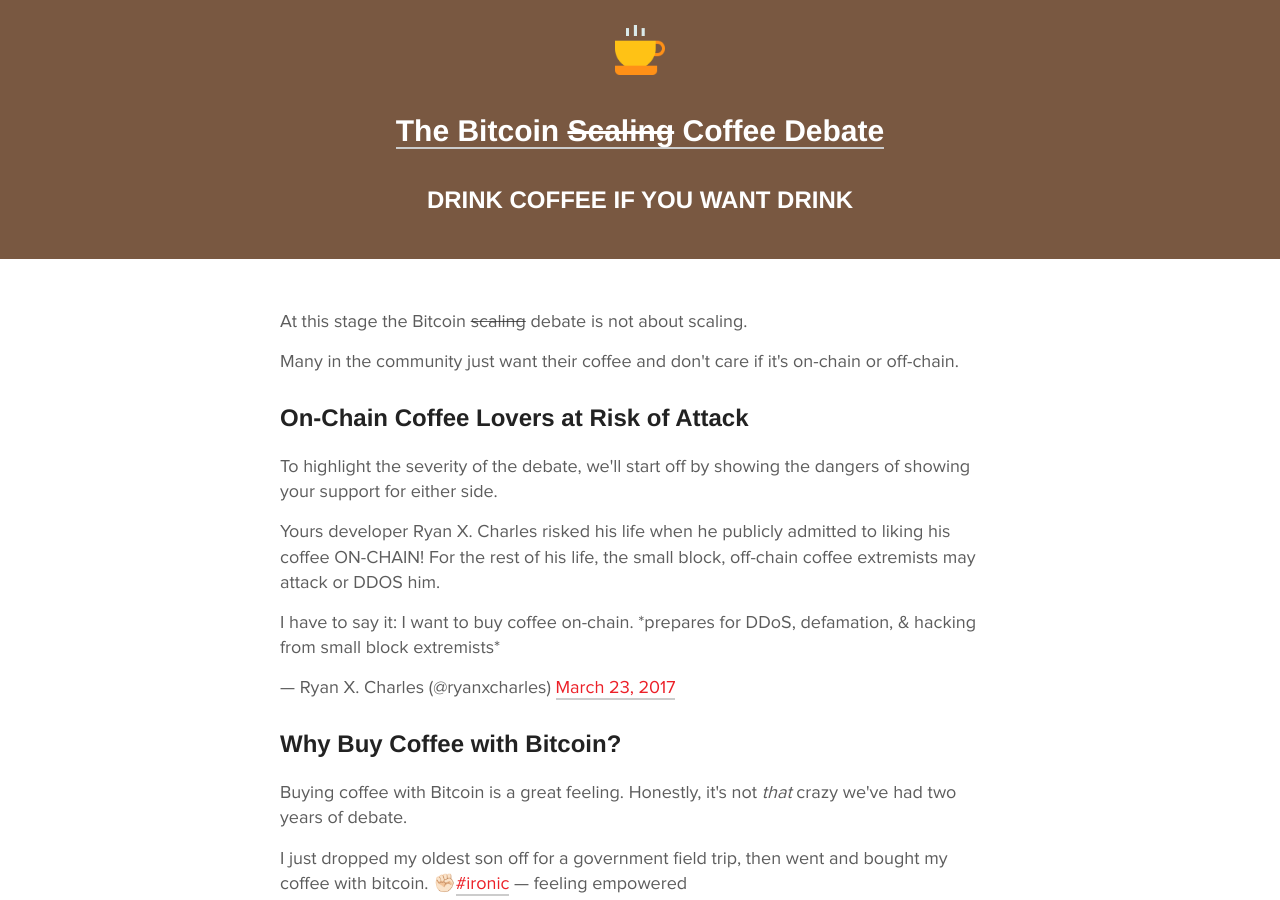
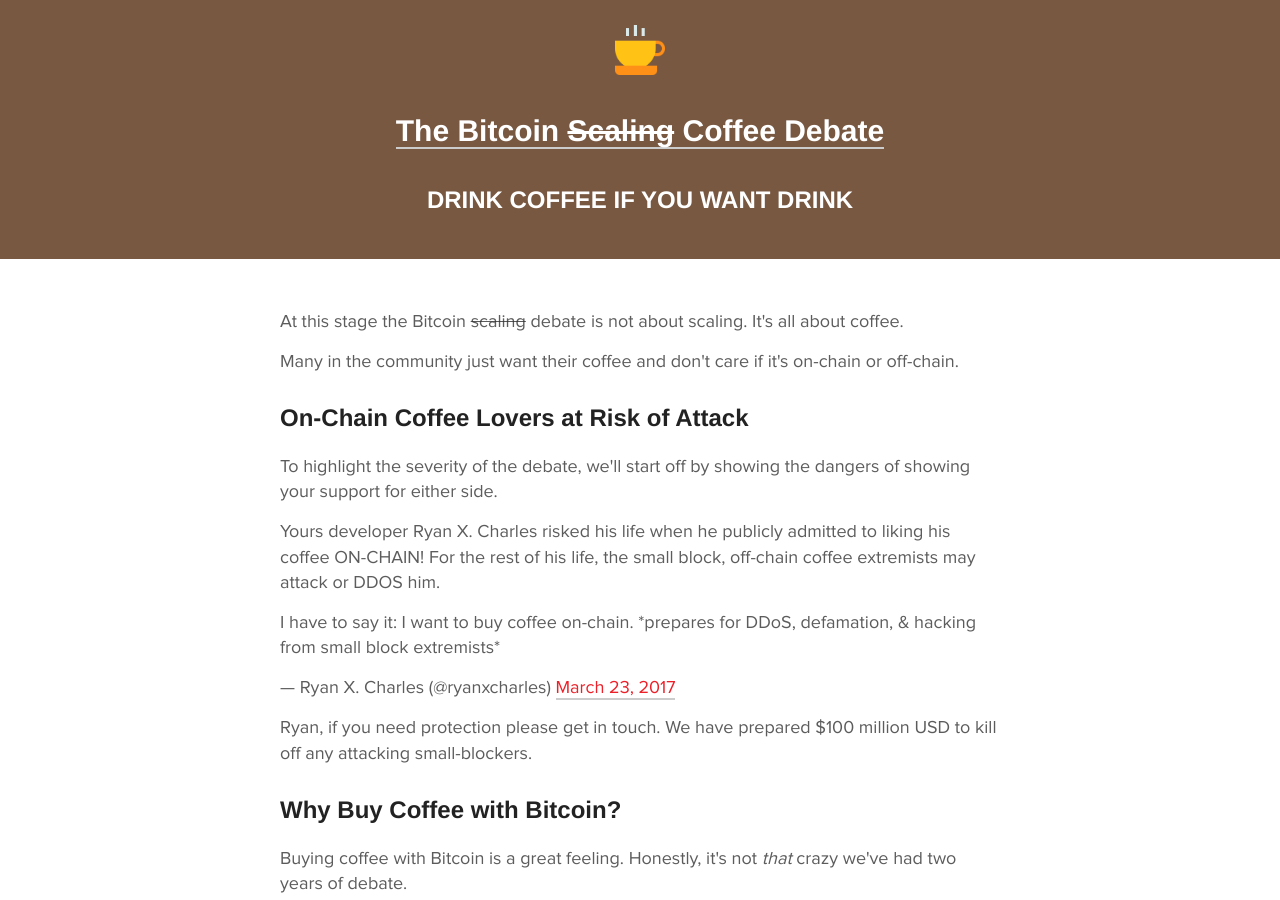
Before and after one commit to JTuwiner/bitcoincoffee, a Jekyll site: the page built from index.html, in a window 1280 px wide and 900 px high. Built offline with Jekyll 4.4.1, drawn with Linux system fonts in a browser that asks for light colours; some web fonts are replaced; comment, search, counter and statistics services are not loaded.

Commit message:
kill off

```diff
--- a/index.html
+++ b/index.html
@@ -2,7 +2,7 @@
 layout: default
 ---
 
-<p>At this stage the Bitcoin <del>scaling</del> debate is not about scaling.</p>
+<p>At this stage the Bitcoin <del>scaling</del> debate is not about scaling. It's all about coffee.</p>
 
 <p>Many in the community just want their coffee and don't care if it's on-chain or off-chain. </p>
 
@@ -14,6 +14,8 @@ layout: default
 
 <blockquote class="twitter-tweet" data-lang="en"><p lang="en" dir="ltr">I have to say it: I want to buy coffee on-chain. *prepares for DDoS, defamation, &amp; hacking from small block extremists*</p>&mdash; Ryan X. Charles (@ryanxcharles) <a href="https://twitter.com/ryanxcharles/status/844805413656707074">March 23, 2017</a></blockquote>
 <script async src="//platform.twitter.com/widgets.js" charset="utf-8"></script>
+
+<p>Ryan, if you need protection please get in touch. We have prepared $100 million USD to kill off any attacking small-blockers.</p>
 
 <h2>Why Buy Coffee with Bitcoin?</h2>
 
```
